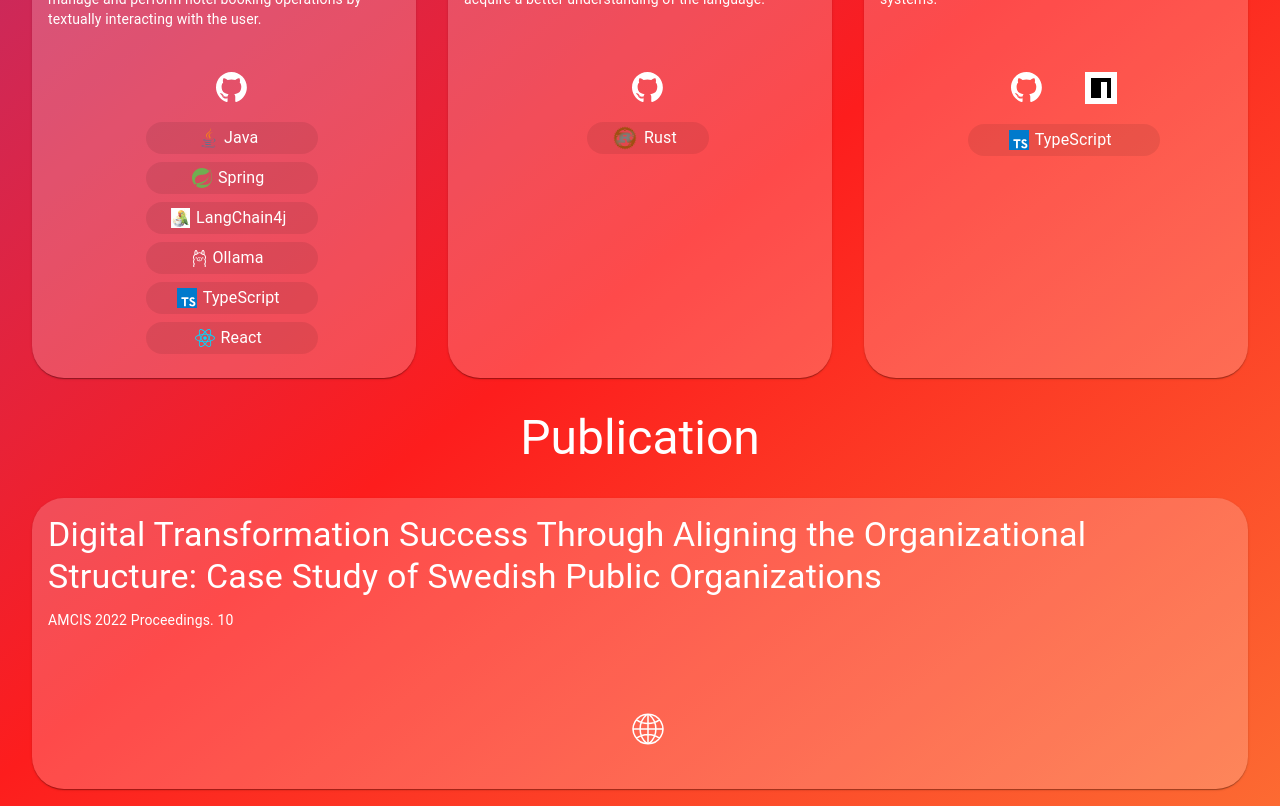
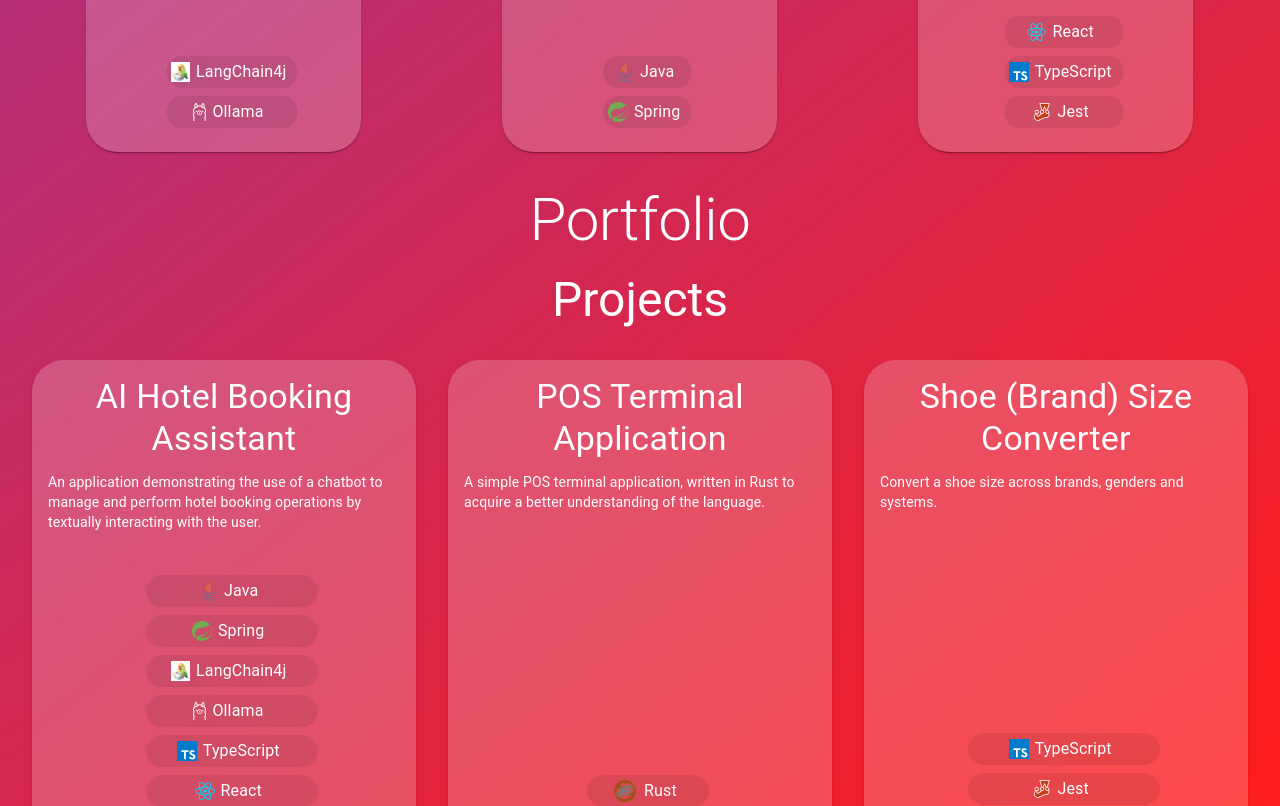
Before and after one commit to lorenzocermeno/lorenzocermeno.github.io, a React (Create React App) app: page /skills in a window 1280 px wide. Shown: the part 1180-1986 px from the top of the page. Built offline with nearby package versions, Linux system fonts and the light colour scheme.

Commit message:
Skills section

```diff
--- a/src/AppV3.tsx
+++ b/src/AppV3.tsx
@@ -1,29 +1,32 @@
 import styled from "@emotion/styled";
-import { Route, BrowserRouter as Router, Routes } from "react-router-dom";
+import {BrowserRouter as Router, Route, Routes} from "react-router-dom";
 import NavigationBar from "./v3/components/NavigationBar/NavigationBar";
-import { AboutView } from "./v3/views/AboutView";
-import { ContactView } from "./v3/views/ContactView";
-import { PortfolioView } from "./v3/views/PortfolioView";
+import {AboutView} from "./v3/views/AboutView";
+import {ContactView} from "./v3/views/ContactView";
+import {PortfolioView} from "./v3/views/PortfolioView";
+import {SkillsView} from "./v3/views/SkillsView";
 
 const StyledDiv = styled.div`
-  padding: 0em 0em 1em 0em;
+    padding: 0 0 1em 0;
 `;
 
 export const AppV3 = (): JSX.Element => {
 
     return (
         <StyledDiv>
-            <div style={{ position: 'sticky', top: 0, zIndex: 1000 }}>
-                <NavigationBar />
+            <div style={{position: 'sticky', top: 0, zIndex: 1000}}>
+                <NavigationBar/>
             </div>
-            <AboutView />
-            <PortfolioView />
-            <ContactView />
+            <AboutView/>
+            <SkillsView/>
+            <PortfolioView/>
+            <ContactView/>
             <Router>
                 <Routes>
-                    <Route path="/about" element={<AboutView />} />
-                    <Route path="/portfolio" element={<PortfolioView />} />
-                    <Route path="/contact" element={<ContactView />} />
+                    <Route path="/about" element={<AboutView/>}/>
+                    <Route path="/skills" element={<PortfolioView/>}/>
+                    <Route path="/portfolio" element={<PortfolioView/>}/>
+                    <Route path="/contact" element={<ContactView/>}/>
                 </Routes>
             </Router>
         </StyledDiv>
--- a/src/v3/components/PortfolioCard/PortfolioCard.tsx
+++ b/src/v3/components/PortfolioCard/PortfolioCard.tsx
@@ -1,41 +1,57 @@
-import { Card, CardActions, CardContent, Chip, Grid2, Stack, Typography } from "@mui/material";
-import { ReactNode } from "react";
+import {Card, CardActions, CardContent, Chip, Grid2, Stack, Typography} from "@mui/material";
+import React, {ReactNode} from "react";
 
 interface IChip {
     image: React.ReactElement;
     text: string;
 }
+
 interface IProps {
     title: string;
-    description: string;
-    repoLinks: ReactNode;
+    description?: string;
+    repoLinks?: ReactNode;
     chip?: IChip[];
 }
 
 export const PortfolioCard = (props: IProps): JSX.Element => {
     return (
-        <Card sx={{ minWidth: "275px", borderRadius: '2rem', backgroundColor: 'rgba(255, 255, 255, 0.2)' }}>
-            <CardContent sx={{ minHeight: 175 }}>
-                <Typography gutterBottom variant="h4" color="white">
+        <Card sx={{
+            minWidth: "275px",
+            borderRadius: '2rem',
+            backgroundColor: 'rgba(255, 255, 255, 0.2)',
+            display: 'flex',
+            flexDirection: 'column'
+        }}>
+            <CardContent sx={{minHeight: 175}}>
+                <Typography gutterBottom variant="h4" color="white" textAlign={"center"}>
                     {props.title}
                 </Typography>
-                <Typography variant="body2" sx={{ color: "white" }}>
+                <Typography variant="body2" sx={{color: "white"}}>
                     {props.description}
                 </Typography>
             </CardContent>
-            <CardActions sx={{ display: 'flex', justifyContent: 'space-evenly', marginBottom: '1rem', marginTop: 'auto', width: '100%' }}>
-                <Grid2 container spacing={1}>
-                    <Grid2 size={{ xs: 12 }} marginBottom={1} display={"flex"} justifyContent={"space-evenly"}>
-                        {props.repoLinks}
+            <CardActions sx={{
+                display: 'flex',
+                justifyContent: 'space-evenly',
+                marginBottom: '1rem',
+                marginTop: 'auto',
+                width: '100%'
+            }}>
+                <Grid2 container spacing={1} alignItems="flex-end">
+                    <Grid2 size={{xs: 12}}>
+                        {props.chip &&
+                            <Stack direction="column" spacing={1} display={"flex"} justifyContent={"center"}>
+                                {props.chip.map((chip, index) => (
+                                    <Chip key={index} icon={chip.image}
+                                          label={<Typography color="white">{chip.text}</Typography>}/>))}
+                            </Stack>}
                     </Grid2>
 
-                    <Grid2 size={{ xs: 12 }}>
-                        {props.chip && <Stack direction="column" spacing={1} display={"flex"} justifyContent={"center"}>{props.chip.map((chip, index) => (
-                            <Chip key={index} icon={chip.image} label={<Typography color="white">{chip.text}</Typography>} />
-                        ))}</Stack>}                    </Grid2>
+                    {props.repoLinks &&
+                        <Grid2 size={{xs: 12}} marginBottom={1} display={"flex"} justifyContent={"space-evenly"}>
+                            {props.repoLinks}
+                        </Grid2>}
                 </Grid2>
-
-
             </CardActions>
         </Card>
     );
--- a/src/v3/views/PortfolioView.tsx
+++ b/src/v3/views/PortfolioView.tsx
@@ -1,22 +1,24 @@
 import styled from "@emotion/styled";
-import { Grid2 } from "@mui/material";
+import {Grid2} from "@mui/material";
 import githubLogo from "../assets/github-logo.svg";
 import globeLogo from "../assets/globe-logo.svg";
 import javaLogo from "../assets/java-logo.svg";
 import langchain4jLogo from "../assets/langchain4j-logo.svg";
 import npmLogo from "../assets/npm-logo.svg";
 import ollamaLogo from "../assets/ollama-logo.svg";
+import jestLogo from "../assets/jest-logo.svg";
 import reactLogo from "../assets/react-logo.svg";
 import rustLogo from "../assets/rust-logo.svg";
 import springLogo from "../assets/spring-logo.svg";
 import typescriptLogo from "../assets/typescript-logo.svg";
-import { ImageLink } from "../components/ImageLink/ImageLink";
-import { PortfolioCard } from "../components/PortfolioCard/PortfolioCard";
-import { SectionHeading } from "../components/SectionHeading/SectionHeading";
+import {ImageLink} from "../components/ImageLink/ImageLink";
+import {PortfolioCard} from "../components/PortfolioCard/PortfolioCard";
+import {SectionHeading} from "../components/SectionHeading/SectionHeading";
 
 interface IImgProps {
     width: string;
 }
+
 const StyledImg = styled.img<IImgProps>`
     width: ${(props) => props.width}em;
 `;
@@ -24,35 +26,53 @@ const StyledImg = styled.img<IImgProps>`
 export const PortfolioView = (): JSX.Element => {
     return (
         <>
-            <SectionHeading text="Portfolio" level="h2" />
-            <SectionHeading text="Projects" level="h3" />
+            <SectionHeading text="Portfolio" level="h2"/>
+            <SectionHeading text="Projects" level="h3"/>
             <Grid2 container spacing={4} padding={4}>
-                <Grid2 size={{ sm: 4 }} display={"flex"} justifyContent={"center"}>
-                    <PortfolioCard title={"AI Hotel Booking Assistant"} description={"An application demonstrating the use of a chatbot to manage and perform hotel booking operations by textually interacting with the user."} repoLinks={<ImageLink
+                <Grid2 size={{sm: 4}} display={"flex"} justifyContent={"center"}>
+                    <PortfolioCard title={"AI Hotel Booking Assistant"}
+                                   description={"An application demonstrating the use of a chatbot to manage and perform hotel booking operations by textually interacting with the user."}
+                                   repoLinks={<ImageLink
                                        id={"Github"}
                                        href={"https://github.com/lorenzocermeno/booking-assistant"}
                                        imageSrc={githubLogo}
                                        width="2"
                                    />}
-                        chip={[{ image: <StyledImg src={javaLogo} alt="Java logo" width="1.5" />, text: "Java" },
-                        { image: <StyledImg src={springLogo} alt="Spring logo" width="1.5" />, text: "Spring" },
-                        { image: <StyledImg src={langchain4jLogo} alt="LangChain4j logo" width="1.5" />, text: "LangChain4j" },
-                        { image: <StyledImg src={ollamaLogo} alt="Ollama logo" width="1" />, text: "Ollama" },
-                        { image: <StyledImg src={typescriptLogo} alt="TypeScript logo" width="1.5" />, text: "TypeScript" },
-                        { image: <StyledImg src={reactLogo} alt="React logo" width="1.5" />, text: "React" }
+                                   chip={[{
+                                       image: <StyledImg src={javaLogo} alt="Java logo" width="1.5"/>,
+                                       text: "Java"
+                                   }, {
+                                       image: <StyledImg src={springLogo} alt="Spring logo" width="1.5"/>,
+                                       text: "Spring"
+                                   }, {
+                                       image: <StyledImg src={langchain4jLogo} alt="LangChain4j logo" width="1.5"/>,
+                                       text: "LangChain4j"
+                                   }, {
+                                       image: <StyledImg src={ollamaLogo} alt="Ollama logo" width="1"/>,
+                                       text: "Ollama"
+                                   }, {
+                                       image: <StyledImg src={typescriptLogo} alt="TypeScript logo" width="1.5"/>,
+                                       text: "TypeScript"
+                                   }, {image: <StyledImg src={reactLogo} alt="React logo" width="1.5"/>, text: "React"}
                                    ]}
                     />
                 </Grid2>
-                <Grid2 size={{ sm: 4 }} display={"flex"} justifyContent={"center"}>
-                    <PortfolioCard title={"POS Terminal Application"} description={"A simple POS terminal application, written in Rust to acquire a better understanding of the language."} repoLinks={<ImageLink
+                <Grid2 size={{sm: 4}} display={"flex"} justifyContent={"center"}>
+                    <PortfolioCard title={"POS Terminal Application"}
+                                   description={"A simple POS terminal application, written in Rust to acquire a better understanding of the language."}
+                                   repoLinks={<ImageLink
                                        id={"Github"}
                                        href={"https://github.com/lorenzocermeno/pos-terminal-app"}
                                        imageSrc={githubLogo}
                                        width="2"
-                    />} chip={[{ image: <StyledImg src={rustLogo} alt="Rust logo" width="2" />, text: "Rust" }]} />
+                                   />} chip={[{
+                        image: <StyledImg src={rustLogo} alt="Rust logo" width="2"/>,
+                        text: "Rust"
+                    }]}/>
                 </Grid2>
-                <Grid2 size={{ sm: 4 }} display={"flex"} justifyContent={"center"}>
-                    <PortfolioCard title={"Shoe (Brand) Size Converter"} description={"Convert a shoe size across brands, genders and systems."}
+                <Grid2 size={{sm: 4}} display={"flex"} justifyContent={"center"}>
+                    <PortfolioCard title={"Shoe (Brand) Size Converter"}
+                                   description={"Convert a shoe size across brands, genders and systems."}
                                    repoLinks={
                                        <>
                                            <ImageLink
@@ -69,14 +89,22 @@ export const PortfolioView = (): JSX.Element => {
                                            />
                                        </>
                                    }
-                        chip={[{ image: <StyledImg src={typescriptLogo} alt="Typescript logo" width="1.5" />, text: "TypeScript" }]} />
+                                   chip={[{
+                                       image: <StyledImg src={typescriptLogo} alt="Typescript logo" width="1.5"/>,
+                                       text: "TypeScript"
+                                   }, {
+                                       image: <StyledImg src={jestLogo} alt="Jest logo" width="1.5"/>,
+                                       text: "Jest"
+                                   }]}/>
                 </Grid2>
             </Grid2>
 
-            <SectionHeading text="Publication" level="h3" />
-            <Grid2 container spacing={4} padding={4}>
-                <Grid2 size={{ sm: 12 }} display={"flex"} justifyContent={"center"}>
-                    <PortfolioCard title={"Digital Transformation Success Through Aligning the Organizational Structure: Case Study of Swedish Public Organizations"} description={"AMCIS 2022 Proceedings. 10"} repoLinks={<ImageLink
+            <SectionHeading text="Publication" level="h3"/>
+            <Grid2 container spacing={4} padding={4} justifyContent="center">
+                <Grid2 size={{sm: 4}} display={"flex"} justifyContent={"center"}>
+                    <PortfolioCard
+                        title={"Digital Transformation Success Through Aligning the Organizational Structure: Case Study of Swedish Public Organizations"}
+                        description={"AMCIS 2022 Proceedings. 10"} repoLinks={<ImageLink
                         id={"Globe (Internet)"}
                         href={"https://aisel.aisnet.org/amcis2022/scudt/scuidt/10/"}
                         imageSrc={globeLogo}
--- /dev/null
+++ b/src/v3/views/SkillsView.tsx
@@ -0,0 +1,67 @@
+import {SectionHeading} from "../components/SectionHeading/SectionHeading";
+import {Grid2} from "@mui/material";
+import {PortfolioCard} from "../components/PortfolioCard/PortfolioCard";
+import javaLogo from "../assets/java-logo.svg";
+import springLogo from "../assets/spring-logo.svg";
+import langchain4jLogo from "../assets/langchain4j-logo.svg";
+import ollamaLogo from "../assets/ollama-logo.svg";
+import typescriptLogo from "../assets/typescript-logo.svg";
+import jestLogo from "../assets/jest-logo.svg";
+import styled from "@emotion/styled";
+import reactLogo from "../assets/react-logo.svg";
+
+interface IImgProps {
+    width: string;
+}
+
+const StyledImg = styled.img<IImgProps>`
+    width: ${(props) => props.width}em;
+`;
+
+export const SkillsView = (): JSX.Element => {
+
+    return (
+        <>
+            <SectionHeading text="Skills" level="h2"/>
+            <Grid2 container spacing={4} padding={4}>
+                <Grid2 size={{sm: 4}} display={"flex"} justifyContent={"center"}>
+                    <PortfolioCard title={"Infrastructure"}
+                                   chip={[
+                                       {
+                                           image: <StyledImg src={langchain4jLogo} alt="LangChain4j logo" width="1.5"/>,
+                                           text: "LangChain4j"
+                                       },
+                                       {
+                                           image: <StyledImg src={ollamaLogo} alt="Ollama logo" width="1"/>,
+                                           text: "Ollama"
+                                       }]}
+                    />
+                </Grid2>
+                <Grid2 size={{sm: 4}} display={"flex"} justifyContent={"center"}>
+                    <PortfolioCard title={"Backend"}
+                                   chip={[{
+                                       image: <StyledImg src={javaLogo} alt="Java logo" width="1.5"/>,
+                                       text: "Java"
+                                   }, {
+                                       image: <StyledImg src={springLogo} alt="Spring logo" width="1.5"/>,
+                                       text: "Spring"
+                                   }
+                                   ]}/>
+                </Grid2>
+                <Grid2 size={{sm: 4}} display={"flex"} justifyContent={"center"}>
+                    <PortfolioCard title={"Frontend"}
+                                   chip={[{
+                                       image: <StyledImg src={reactLogo} alt="React logo" width="1.5"/>,
+                                       text: "React"
+                                   }, {
+                                       image: <StyledImg src={typescriptLogo} alt="Typescript logo" width="1.5"/>,
+                                       text: "TypeScript"
+                                   }, {
+                                       image: <StyledImg src={jestLogo} alt="Jest logo" width="1.5"/>,
+                                       text: "Jest"
+                                   }]}/>
+                </Grid2>
+            </Grid2>
+        </>
+    )
+}
```
Also changed, not shown: src/v3/components/NavigationBar/NavigationBar.tsx (+12 -7 lines), src/v3/assets/jest-logo.svg (added). Lines whose indentation alone changed are shown as unchanged.
